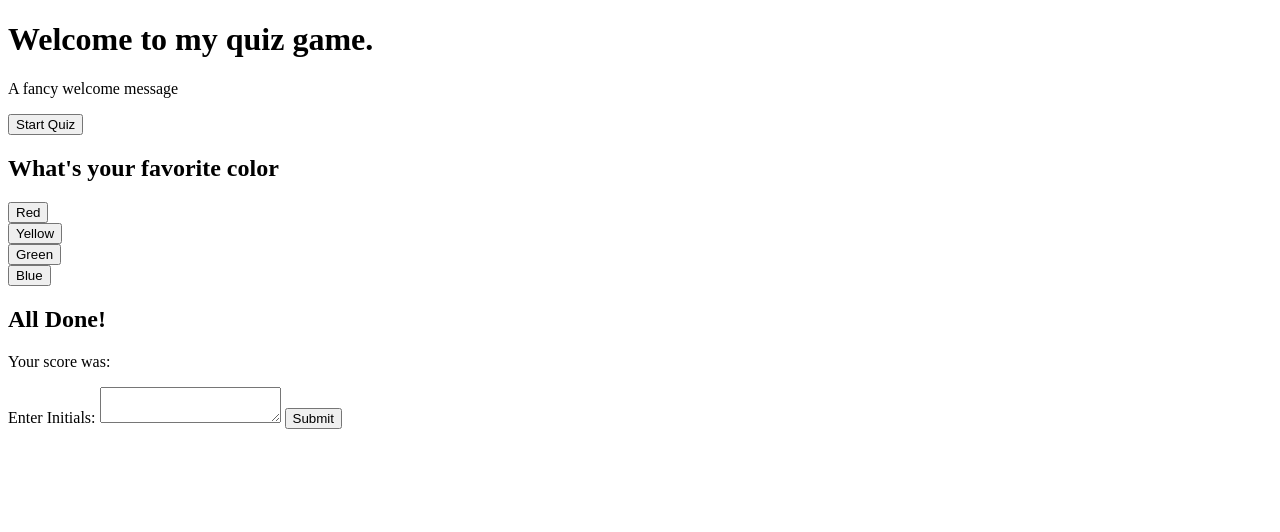
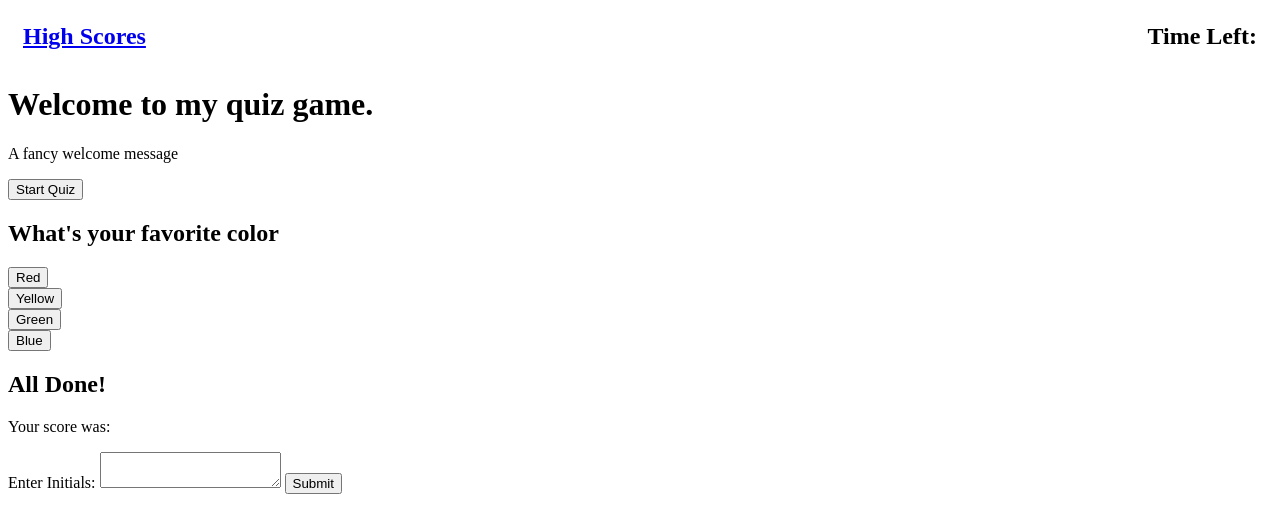
Before and after one commit to chriskimball/trivia-4cr2an7f, a plain HTML site: page index.html in a window 1280 px wide. Drawn offline with Linux system fonts and the light colour scheme.

Commit message:
Header elements for link to high score page and time left indicator, plus relevant styling for these elements

```diff
--- a/assets/style.css
+++ b/assets/style.css
@@ -1,4 +1,10 @@
-
+header{
+    display:flex;
+    justify-content:space-between;
+    padding:15px;
+    font-weight:bold;
+    font-size:24px;
+}
 
 .hidden{
     display:none;
--- a/index.html
+++ b/index.html
@@ -8,6 +8,14 @@
     <title>Document</title>
 </head>
 <body>
+    <header>
+        <div>
+            <a href="high_scores.html">High Scores</a>
+        </div>
+        <div>
+            Time Left: <span id="timer"></span>
+        </div>
+    </header>
     <div id="welcome">
         <h1>Welcome to my quiz game.</h1>
         <p>A fancy welcome message</p>
```
